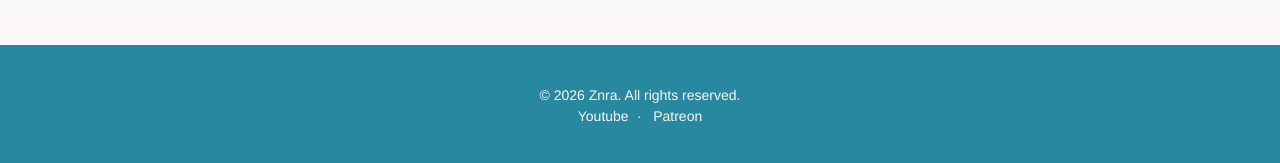
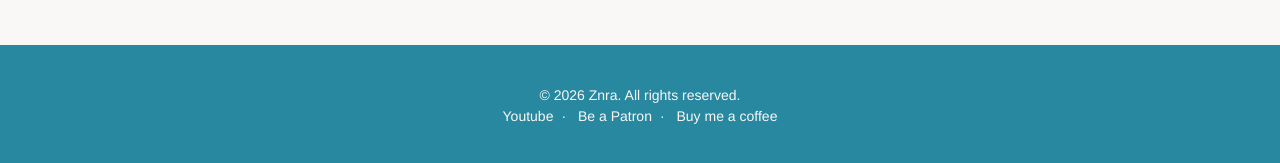
Before and after one commit to znraznra/znraznra.github.io, a Jekyll site: the page built from index.html, in a window 1280 px wide and 1126 px high. Shown: the part 959-1122 px from the top of the window. Built offline with Jekyll 4.4.1, drawn with Linux system fonts in a browser that asks for light colours.

Commit message:
Update _config.yml

```diff
--- a/_config.yml
+++ b/_config.yml
@@ -16,9 +16,10 @@ github_repo: "znraznra.github.io"
 footer_links:
   - name: "Youtube"
     url: "https://youtube.com/@mellyexe"
-  - name: "Patreon"
+  - name: "Be a Patron"
     url: "https://patreon.com/mellyexe"
-
+  - name: "Buy me a coffee"
+    url: "https://patreon.com/mellyexe"
 # ------------------------------------------------------------------
 # Build settings — leave as-is unless you know why you're changing it
 # ------------------------------------------------------------------
```
